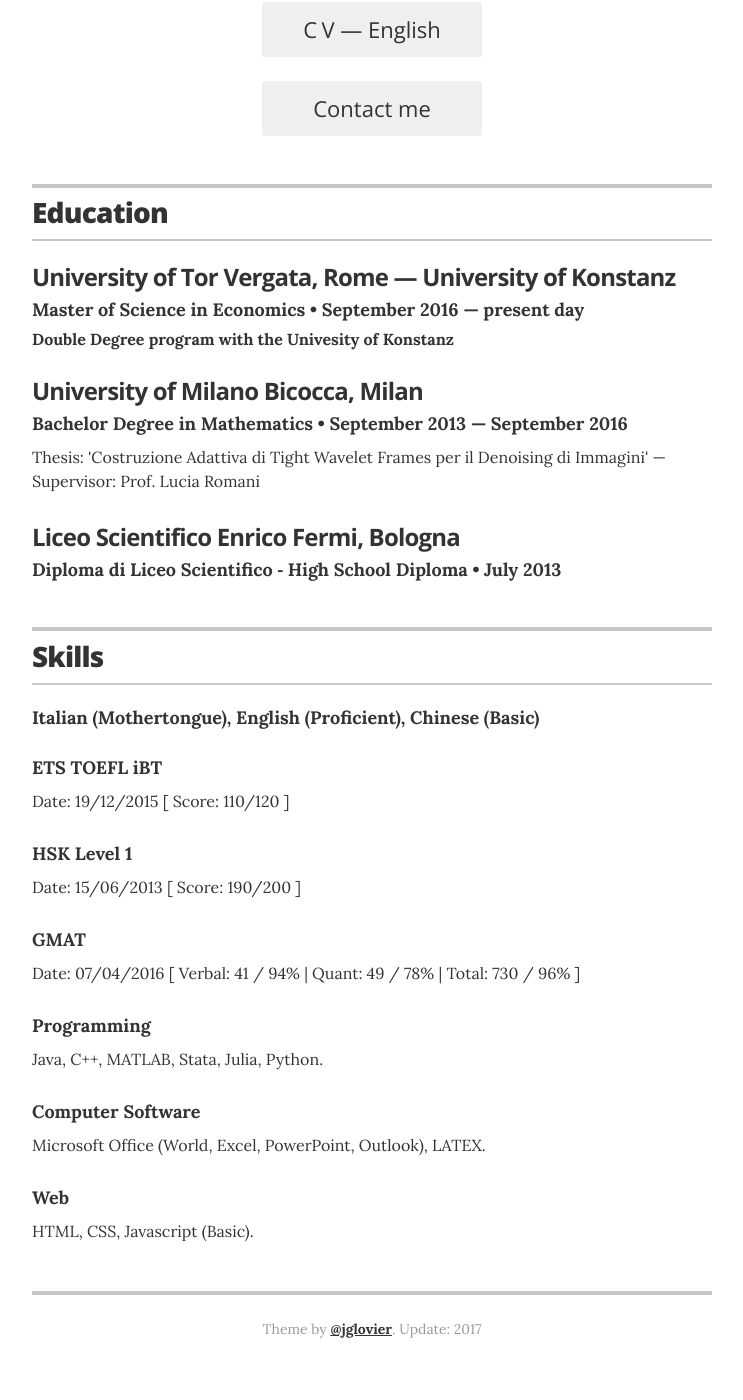
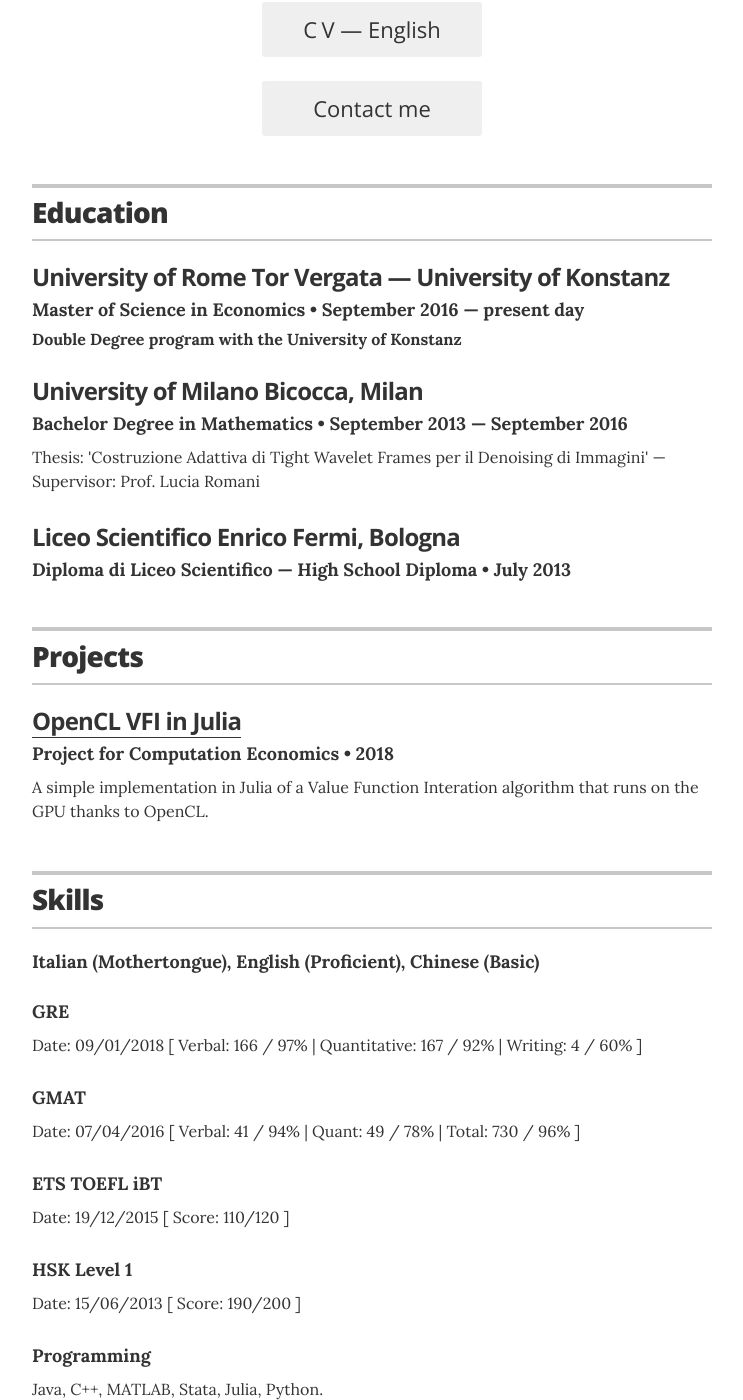
Before and after one commit to giob1994/giob1994.github.io, a Jekyll site: the page built from index.html, in a window 1280 px wide and 1400 px high, scrolled down 290 px. Shown: the whole window, without its empty margins (268-1011 px from the left). Built offline with Jekyll 4.4.1, drawn with Linux system fonts in a browser that asks for light colours.

Commit message:
updated to January 2018

```diff
--- a/_config.yml
+++ b/_config.yml
@@ -24,13 +24,13 @@
 # to leave blank
 resume_looking_for_work:        "yes"
 resume_downloadable:            "yes"
-resume_filename:                "giovanni_ballarin_cv.pdf"
+resume_filename:                "cv_giovanni_ballarin.pdf"
 
 # Decide which sections to use
 # comment out to hide
 # resume_section_experience:      true
 resume_section_education:       true
-# resume_section_projects:        true
+resume_section_projects:        true
 resume_section_skills:          true
 # resume_section_recognition:     true
 # resume_section_links:           true
--- a/_data/education.yml
+++ b/_data/education.yml
@@ -1,15 +1,15 @@
 # Degree
 
 - degree: Master of Science in Economics
-  uni: University of Tor Vergata, Rome &mdash; University of Konstanz
+  uni: University of Rome Tor Vergata &mdash; University of Konstanz
   year: September 2016 &mdash; present day
-  awards: Double Degree program with the Univesity of Konstanz
+  awards: Double Degree program with the University of Konstanz
 
 - degree: Bachelor Degree in Mathematics
   uni: University of Milano Bicocca, Milan
   year: September 2013 &mdash; September 2016
   summary: "Thesis: 'Costruzione Adattiva di Tight Wavelet Frames per il Denoising di Immagini' &mdash; Supervisor: Prof. Lucia Romani"
 
-- degree: Diploma di Liceo Scientifico &dash; High School Diploma
+- degree: Diploma di Liceo Scientifico &mdash; High School Diploma
   uni: Liceo Scientifico Enrico Fermi, Bologna
   year: July 2013
--- a/_data/projects.yml
+++ b/_data/projects.yml
@@ -2,15 +2,16 @@
 # uncomment the urls if you wish to display them, and add your own URL
 
 # donutfinder.io
-- project: donutfinder.io
-  role: Founder & Primary Developer
-  duration: 2012 &mdash; Present
-  # url: "#"
-  description: Donut Locator is an open source node/ember app that lets users find donuts within a defined radius from their home.
+#- project: donutfinder.io
+#  role: Founder & Primary Developer
+#  duration: 2012 &mdash; Present
+#  # url: "#"
+#  description: Donut Locator is an open source node/ember app that lets users find donuts within a defined radius from their home.
 
-#Springfield Donut Eater's User Group
-- project: Springfield Donut Eater's User Group
-  role: Co-Founder & Organizer
-  duration: 2007 &mdash; Present
-  # url: "#"
-  description: DEUG is a local monthly meetup in Springfield where we share all the latest tips and tricks for dat donut lifestyle. I organize the group, and typically eat most of the donuts.
+# OpenGL VFI - CE Final Presentation:
+
+- project: OpenCL VFI in Julia
+  role: Project for Computation Economics
+  duration: 2018
+  url: "https://github.com/giob1994/OpenCL-VFI-in-Julia"
+  description: A simple implementation in Julia of a Value Function Interation algorithm that runs on the GPU thanks to OpenCL.
--- a/_data/skills.yml
+++ b/_data/skills.yml
@@ -2,15 +2,18 @@
 
 # Languages
 - skill: Italian (Mothertongue), English (Proficient), Chinese (Basic)
+
+- skill: GRE
+  description: "Date: 09/01/2018 [ Verbal: 166 / 97% | Quantitative: 167 / 92% | Writing: 4 / 60% ]"
+
+- skill: GMAT
+  description: "Date: 07/04/2016 [ Verbal: 41 / 94% | Quant: 49 / 78% | Total: 730 / 96% ]"
 
 - skill: ETS TOEFL iBT
   description: "Date: 19/12/2015 [ Score: 110/120 ]"
 
 - skill: HSK Level 1
   description: "Date: 15/06/2013 [ Score: 190/200 ]"
-
-- skill: GMAT
-  description: "Date: 07/04/2016 [ Verbal: 41 / 94% | Quant: 49 / 78% | Total: 730 / 96% ]"
 
 - skill: Programming
   description: Java, C++, MATLAB, Stata, Julia, Python.
```
Also changed, not shown: Gemfile.lock, 6 other files.
